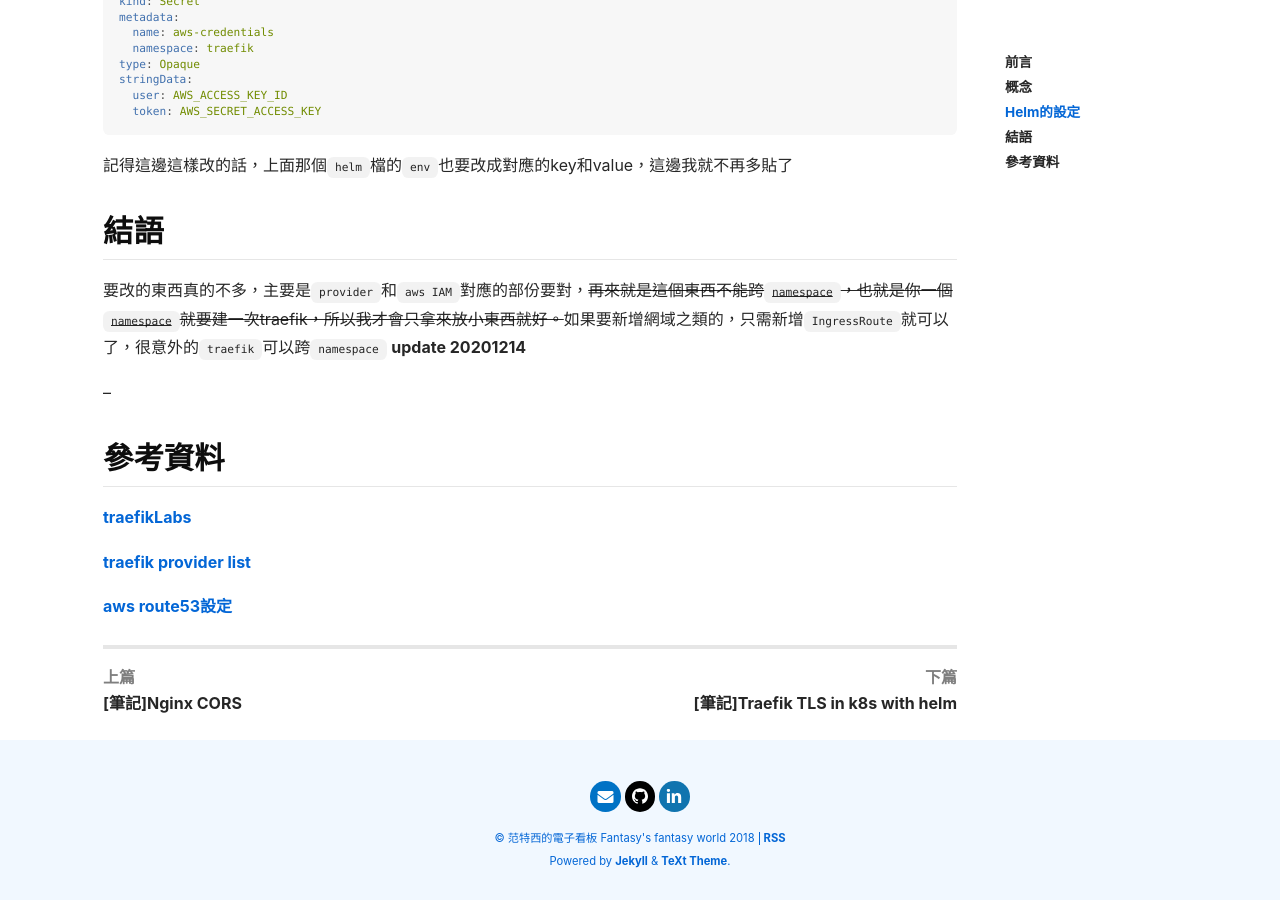
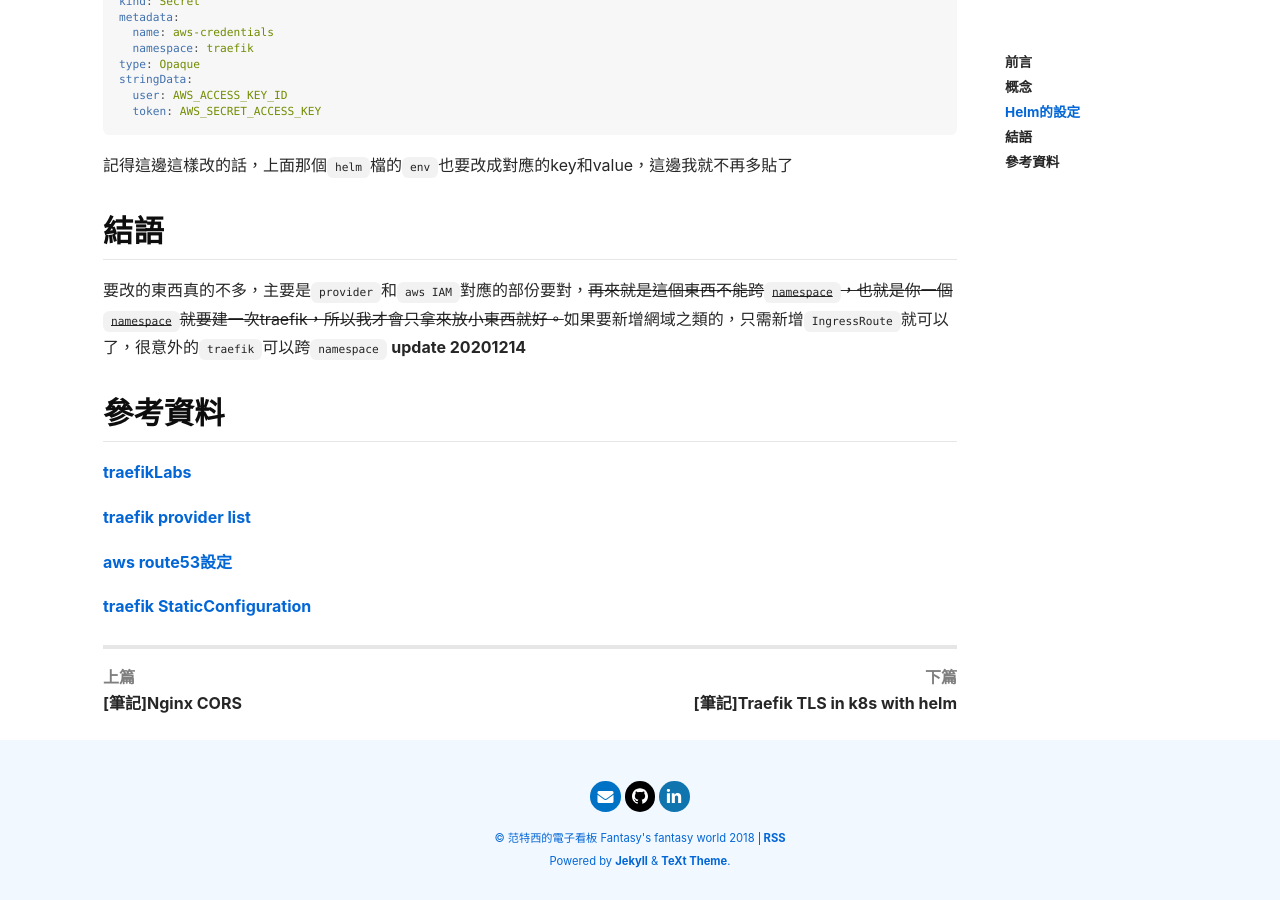
Before and after one commit to tingShean/tingshean.github.io, a Jekyll site: the page built from _posts/2020-12-09-traefik-in-k8s-with-helm.md, in a window 1280 px wide and 900 px high, scrolled down 1358 px. Built offline with Jekyll 4.4.1, drawn with Linux system fonts in a browser that asks for light colours; nearby versions of some CDN libraries; comment, search, counter and statistics services are not loaded.

Commit message:
update 20201209 post

```diff
--- a/_posts/2020-12-09-traefik-in-k8s-with-helm.md
+++ b/_posts/2020-12-09-traefik-in-k8s-with-helm.md
@@ -65,10 +65,11 @@ stringData:
 ## 結語
 要改的東西真的不多，主要是`provider`和`aws IAM`對應的部份要對，~~再來就是這個東西不能跨`namespace`，也就是你一個`namespace`就要建一次traefik，所以我才會只拿來放小東西就好。~~如果要新增網域之類的，只需新增`IngressRoute`就可以了，很意外的`traefik`可以跨`namespace` **update 20201214**
 
---
 ## 參考資料
 [traefikLabs](https://traefik.io/blog/install-and-configure-traefik-with-helm/)
 
 [traefik provider list](https://doc.traefik.io/traefik/https/acme/)
 
 [aws route53設定](https://go-acme.github.io/lego/dns/route53/)
+
+[traefik StaticConfiguration](https://doc.traefik.io/traefik/reference/static-configuration/cli/)
```
